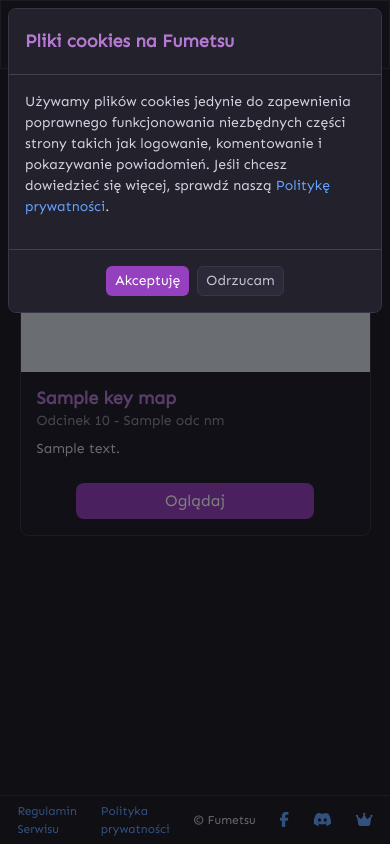
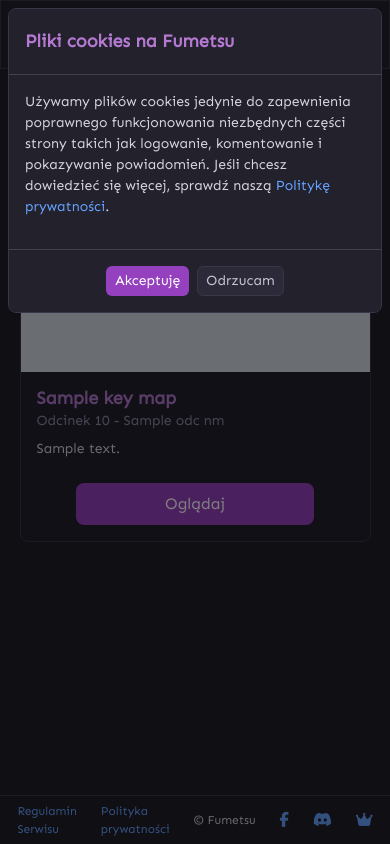
Before and after one commit to ccandour/fumetsu-website, a Django app: template templates/index.html in a window 390 px wide. Run offline with Django 3.2, Linux system fonts and the light colour scheme; the template is opened without the code that fills it: most values are stand-ins (such as "Sample title", 1, 10 or a date in 2020); grey boxes marked "Sample" are stand-in pictures; some libraries are stand-ins or nearby versions; grey boxes are pictures that could not be loaded.

Commit message:
fix: enlarge mobile index buttons

```diff
--- a/templates/index.html
+++ b/templates/index.html
@@ -17,7 +17,7 @@
                     Odcinek {{post.odc_nm.ep_nr|floatformat}} - {{ post.odc_nm.title }}
                 </h6>
                 <p class="card-text mb-4">{{ post.content|trimwords:16}}</p>
-                <a href="{% url 'ep-nm' post.odc_nm.key_map.web_name post.odc_nm.ep_nr %}" class="btn btn-primary btn-lg w-75 w-lg-100 mt-auto ms-auto me-auto">Oglądaj</a>
+                <a href="{% url 'ep-nm' post.odc_nm.key_map.web_name post.odc_nm.ep_nr %}" class="btn btn-primary btn-lg w-75 w-lg-100 py-2 py-md-1 pymt-auto ms-auto me-auto">Oglądaj</a>
             </div>
         </div>
     </div>
```
